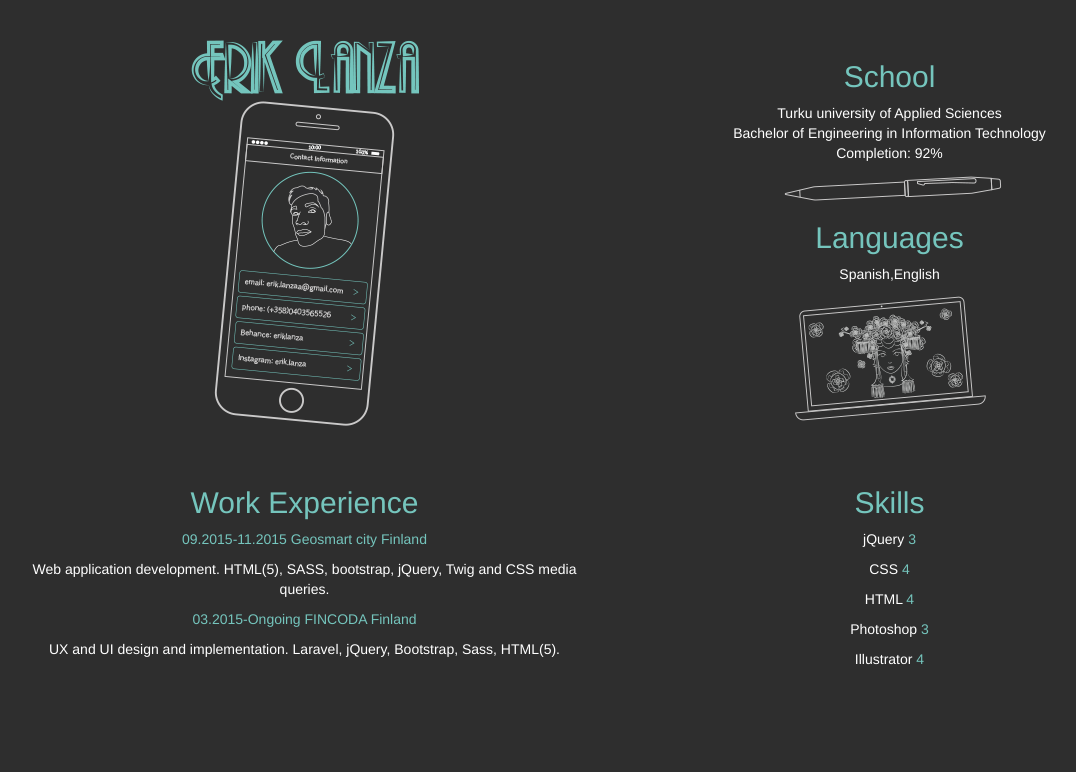
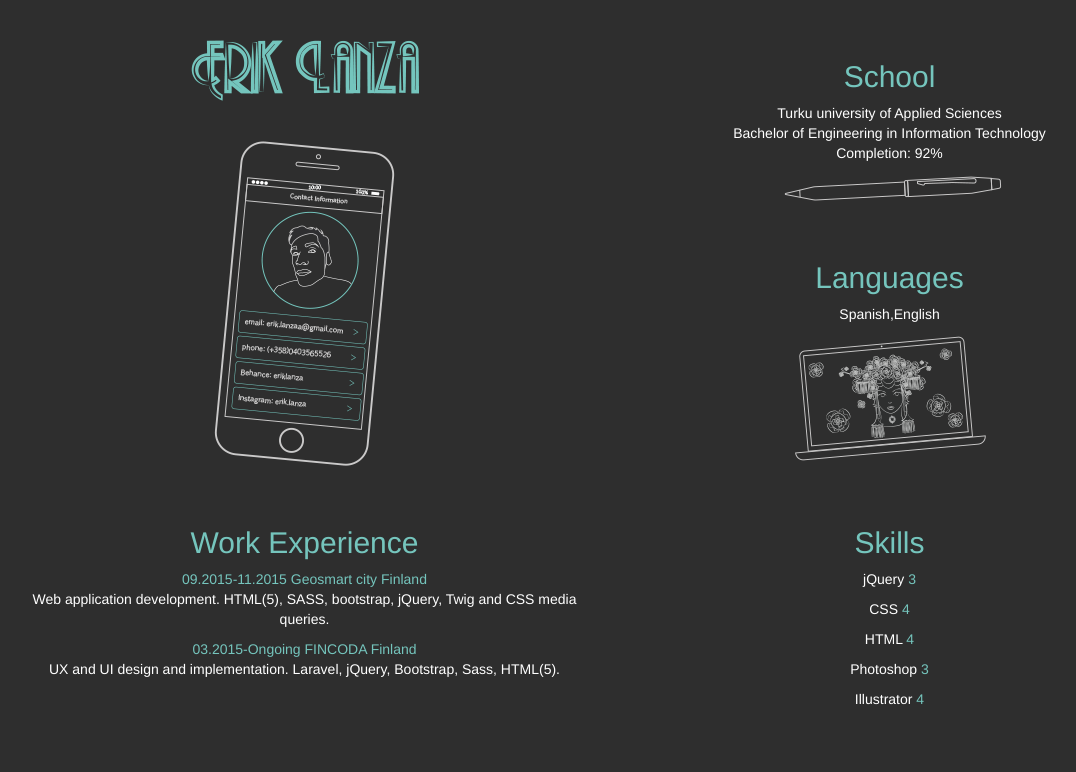
Before and after one commit to eriklanza/CV, a plain HTML site: page index.html in a window 1280 px wide. Shown: the whole page, without its empty margins (43-1119 px from the left). Drawn offline with nearby package versions, Linux system fonts and the light colour scheme.

Commit message:
Caching selectors.

```diff
--- a/index.html
+++ b/index.html
@@ -1,25 +1,19 @@
 <!doctype html>
 <html>
-
    <head>
       <meta name="viewport" content="width=device-width, initial-scale=1">
       <link rel="stylesheet" href="https://maxcdn.bootstrapcdn.com/bootstrap/3.3.6/css/bootstrap.min.css" >
       <link rel="stylesheet" href="css/style.css">
    </head>
-
    <body>
-
-            <div class="container">
-
+      <div class="container margintop">
          <div class="row align">
-
             <div class="col-md-6">
                <img src="images/name.png">
-                        <div class="row">
+               <div class="row margintop">
                   <img src="images/phone.png">
                </div>
             </div>
-
             <div class="col-md-6">
                <div class="row" id="education">
                   <h2 class="headings"> School</h2>
@@ -27,29 +21,24 @@
                <div class="row">
                   <img src="images/pen.png">
                </div>
-                        <div class="row" id="languages">
+               <div class="row margintop" id="languages">
                   <h2 class="headings"> Languages</h2>
                </div>
                <div class="row" id="languages">
                   <img src="images/computer.png">
                </div>
             </div>
-
          </div>
-
-                <div class="row align">
+         <div class="row align margintop">
             <div class="col-md-6" id="work_experience">
                <h2 class="headings">Work Experience</h2>
             </div>
-                    <div class="col-md-6" id="skills">
+            <div class="col-md-6 marginbottom" id="skills">
                <h2 class="headings">Skills</h2>
             </div>
          </div>
-
       </div>
-
       <script src="https://ajax.googleapis.com/ajax/libs/jquery/2.2.0/jquery.min.js"></script>
       <script src="js/custom.js"></script>
    </body>
-
 </html>
--- a/js/custom.js
+++ b/js/custom.js
@@ -1,21 +1,22 @@
 $(document).ready(function() {
     $.getJSON('ErikLanza.json', function(data){
 
-        $(data.education).each(function(index, value){
-            $('#education h2').after('<p>' + value.school +'<br>' + value.degree +'<br> Completion: '+value.percentage_completed+ '%</p>');
+        var eduData=data.education, workData = data.work_experience, skillsData=data.skills;
+        var $educationh2 = $('#education h2'), $work_experienceh2 = $('#work_experience h2'), $skillsh2 = $('#skills h2') ;
+
+        $(eduData).each(function(index, value){
+            $educationh2.after('<p>' + value.school + '<br/>' + value.degree + '<br/> Completion: ' + value.percentage_completed + '%</p>');
         });
 
-        $(data.work_experience).each(function(index, value){
-            $('#work_experience h2').after('<p class="headings">' + value.timespan+'    ' + value.place +'   '+ value.country+'</p> <p>'+value.task+ '</p>');
+        $(workData).each(function(index, value){
+            $work_experienceh2.after('<span class="headings">' + value.timespan+'    '  +  value.place  + '   ' + value.country + '</span> <br/>' + value.task + '</p>');
         });
 
-        $(data.skills).each(function(index, value){
-            $('#skills h2').after('<p>' + value.tool+' <span class="headings">   ' + value.rating + '</span></p>');
+        $(skillsData).each(function(index, value){
+            $skillsh2.after('<p>' + value.tool +' <span class="headings">   ' + value.rating + '</span></p>');
         });
 
-        $('#languages h2').after('<p>' + data.languages+'</p>');
-
-
+        $('#languages h2').after('<p>' + data.languages + '</p>');
 
     });
 });
--- a/sass/style.sass
+++ b/sass/style.sass
@@ -3,10 +3,15 @@ body
 
 .align
     text-align: center
-    margin-top: 40px
 
 .row
     color: white
 
 .headings
     color: #75C5BD
+
+.margintop
+    margin-top: 40px
+
+.marginbottom
+    margin-bottom: 50px
```
Also changed, not shown: css/style.css, 1 other file. Lines whose indentation alone changed are shown as unchanged.
